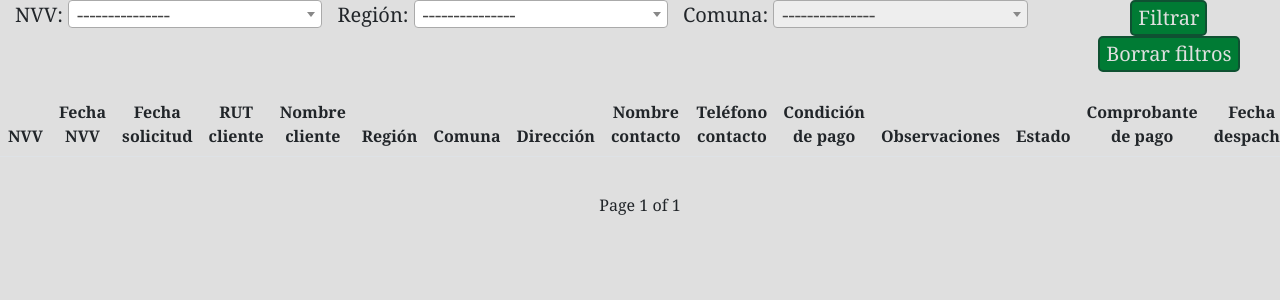
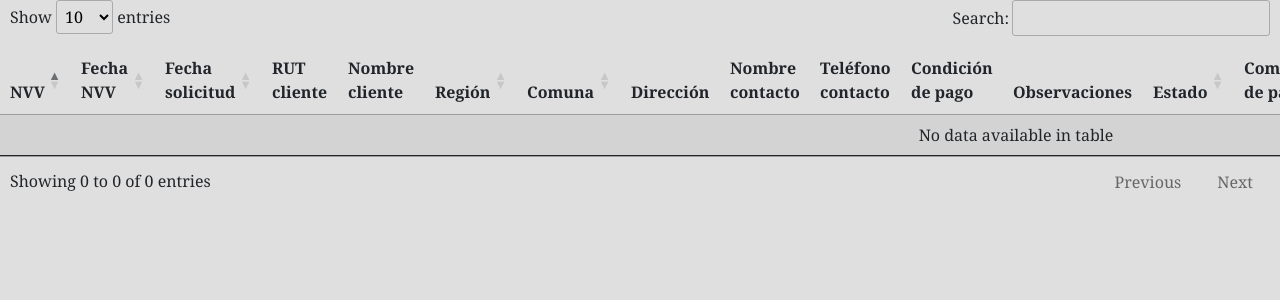
Before and after one commit to ElViisho/ProjectMejoraDespacho, a Django app: page /tabla_modificable in a window 1280 px wide. Shown: the part 87-387 px from the top of the page. Run offline with Django 4.2, Linux system fonts and the light colour scheme; data that the repository does not hold is empty; parts of the project's set-up code (start-up, migrations or seed data) failed here and were passed over; some libraries are stand-ins or nearby versions.

Commit message:
Made table a lot better

```diff
--- a/AppMejoraDespacho/static/css/tabla.css
+++ b/AppMejoraDespacho/static/css/tabla.css
@@ -1,37 +1,12 @@
-.pagination{
-    justify-content: center;
-    margin-top: 20px;
-    font-size: 16px;
-}
 
-.botones_filtro{
-    text-align: center;
-    margin-left: 30px;
-}
-
-.block-form_filtrado{
-    display: flex;
-    justify-content: center;
-    font-size: 20px;
+.dataTables_paginate, .dataTables_info {
+    margin-right: 10px;
+    margin-left: 10px;
     margin-bottom: 20px;
 }
 
-.text-filtro{
-    margin-left: 15px;
-    margin-right: 5px;
+.dataTables_length, .dataTables_filter {
+    margin-right: 10px;
+    margin-left: 10px;
+    margin-bottom: 10px;
 }
-
-.boton {
-    transition: background-color 1s , border-color 1s;
-    background-color: #007b34;
-    color: #dfdfdf;
-    border-radius: 5px;
-    border-style: solid;
-    border-color: #0f5132;
-}
-
-.boton:hover {
-    cursor: pointer;
-    background-color: #007b34bf;
-    transition-duration: 1s;
-}
--- a/AppMejoraDespacho/static/js/js_tabla.js
+++ b/AppMejoraDespacho/static/js/js_tabla.js
@@ -33,70 +33,43 @@ $('.Estado').change(function () {
 })
 
 $(document).ready(function() {
-    document.getElementById('filtro_NVV').style.width = "20%";
-    $('#filtro_NVV').select2();
-    document.getElementById('filtro_region').style.width = "20%";
-    $('#filtro_region').select2();
-    document.getElementById('filtro_comuna').style.width = "20%";
-    $('#filtro_comuna').select2();
-});
-
-
-$("#filtro_region").change(function () {
-    var url = "ajax/load-comunas/";
-    var regionId = $(this).val();
-
-    $.ajax({
-        url: url,
-        data: {
-            'region': regionId
+    $('#listado').DataTable({
+        "columns": [
+            null,
+            null,
+            null,
+            { "searchable": false, orderable: false },
+            { "searchable": false, orderable: false },
+            null,
+            null,
+            { "searchable": false, orderable: false },
+            { "searchable": false, orderable: false },
+            { "searchable": false, orderable: false },
+            { "searchable": false, orderable: false },
+            { "searchable": false, orderable: false },
+            null,
+            { "searchable": false, orderable: false },
+            null,
+            null,
+            null,
+            { "searchable": false, orderable: false },
+            { "searchable": false, orderable: false },
+            { "searchable": false, orderable: false },
+          ],
+        "search": {
+            "smart": false
         },
-        success: function (data) {
-            if (regionId == 0) {
-                $("#filtro_comuna").prop('disabled', true);
-                $("#filtro_comuna").html("<option value=0>---------------</option>")
-            }
-            else {
-                $("#filtro_comuna").prop('disabled', false);
-                $("#filtro_comuna").html("<option value=0>---------------</option>")
-                $("#filtro_comuna").append(data);
-            }
-        }
+        language: {
+            url: 'https://cdn.datatables.net/plug-ins/1.11.3/i18n/es-cl.json'
+        },
+        "scrollX": true,
+        "scrollY": "70vh",
+        "scrollCollapse": true,
+        buttons: {
+            buttons: [
+                { extend: 'next', className: 'boton' },
+                { extend: 'previous', className: 'boton' }
+            ]
+        },
     });
 });
-
-
-window.onbeforeunload = function() {
-    sessionStorage.setItem("filtro_NVV", $('#filtro_NVV').val());
-    sessionStorage.setItem("filtro_region", $('#filtro_region').val());
-    sessionStorage.setItem("filtro_comuna", $('#filtro_comuna').val());
-}
-window.onload = function() {
-    $('#filtro_NVV').val(sessionStorage.getItem("filtro_NVV"));
-    var region = sessionStorage.getItem("filtro_region");
-    if (region != 0 && region != null) {
-        $('#filtro_region').val(region);
-        var url = "ajax/load-comunas/";
-        var regionId = $('#filtro_region').val();
-
-        $.ajax({
-            url: url,
-            data: {
-                'region': regionId
-            },
-            success: function (data) {
-                $("#filtro_comuna").prop('disabled', false);
-                $("#filtro_comuna").html("<option value=0>---------------</option>")
-                $("#filtro_comuna").append(data);
-                $('#filtro_comuna').val(sessionStorage.getItem("filtro_comuna"));
-            }
-        });
-    }
-}
-
-
-function borrarFiltros() {
-    $('#filtro_NVV').val('');
-    $('#filtro_region').val(0);
-    $('#filtro_comuna').val(0);
-}
--- a/AppMejoraDespacho/templates/AppMejoraDespacho/tabla_modificable.html
+++ b/AppMejoraDespacho/templates/AppMejoraDespacho/tabla_modificable.html
@@ -10,45 +10,12 @@
 <script src="{% static 'js/js_choices.js' %}"></script>
 <link href="https://cdn.jsdelivr.net/npm/select2@4.1.0-rc.0/dist/css/select2.min.css" rel="stylesheet" />
 <script src="https://cdn.jsdelivr.net/npm/select2@4.1.0-rc.0/dist/js/select2.min.js"></script>
+<link rel="stylesheet" href="//cdn.datatables.net/1.11.3/css/jquery.dataTables.min.css">
+<script src="//cdn.datatables.net/1.11.3/js/jquery.dataTables.min.js"></script>
 {% endblock header%}
 
 {% block content %}
-
-
-<form id="filtrado" action="" mehtod="POST">
-    {% csrf_token %}
-    <div class="block-form_filtrado">
-        <label class="text-filtro">NVV:</label>
-        <select id="filtro_NVV" name="filtro_NVV">
-            <option value=''>---------------</option>
-            {% for item in queryset %}
-                <option value="{{ item.nvv }}">{{ item.nvv }}</option>
-            {% endfor %}
-        </select>
-
-        <label class="text-filtro">Región:</label>
-        <select id="filtro_region" name="filtro_region">
-            <option value=0>---------------</option>
-            {% for item in regiones %}
-                <option value="{{ item.0 }}">{{ item.1 }}</option>
-            {% endfor %}
-        </select>
-
-        <label class="text-filtro">Comuna:</label>
-        <select disabled id="filtro_comuna" name="filtro_comuna">
-            <option value=0>---------------</option>
-        </select>
-
-        <div class="botones_filtro">
-            <input type="submit" class="boton" value="Filtrar">
-            <input type="submit" class="boton" onclick="borrarFiltros()" value="Borrar filtros">
-        </div>
-
-    </div>
-
-</form>
-
-
+{% language 'es' %}
 <div class="table-responsive table-l">
     <table class="table table-hover table-striped table-image" id="listado">
         <thead>
@@ -149,21 +116,7 @@
             </tbody>
     </table>
 </div>
-
-<div class="pagination">
-    <span class="step-links">
-        {% if datos.has_previous %}
-            <input type="submit" class="boton boton_page" onclick="window.location='?{% url_replace page=datos.previous_page_number %}'" value="Prev">
-        {% endif %}
-        <span class="current">
-            Page {{ datos.number }} of {{ datos.paginator.num_pages }}
-        </span>
-        {% if datos.has_next %}
-            <input type="submit" class="boton boton_page" onclick="window.location='?{% url_replace page=datos.next_page_number %}'" value="Next">
-        {% endif %}
-    </span>
-</div>
-
+{% endlanguage %}
 <script src="{% static 'js/js_tabla.js' %}"></script>
 
 {% endblock content %}
--- a/AppMejoraDespacho/views.py
+++ b/AppMejoraDespacho/views.py
@@ -110,25 +110,12 @@ def tabla(request):
 	'''
 	queryset = Ordenes.objects.all()
 	datos = queryset
-	if request.method == "GET":
-		nvv_query = request.GET.get('filtro_NVV')
-		if nvv_query != '' and nvv_query is not None:
-			datos = queryset.filter(nvv__icontains=nvv_query)
-		region_query = request.GET.get('filtro_region')
-		if region_query != '0' and region_query is not None:
-			datos = datos.filter(region=region_query)
-		comuna_query = request.GET.get('filtro_comuna')
-		if comuna_query != '0' and comuna_query is not None:
-			datos = datos.filter(comuna=comuna_query)
-		p = Paginator(datos, 5)
-		page_num = request.GET.get('page',1)
-		page = p.page(page_num)
 
 	if request.method == "POST":
 		data = request.POST
 		Ordenes.objects.filter(nvv=data['nvv']).update(estado=data['option'])
 
-	return render(request, "AppMejoraDespacho/tabla.html",{"datos": page, "queryset": queryset, "regiones": regiones, "comunas": comunas,})
+	return render(request, "AppMejoraDespacho/tabla.html",{"datos": queryset, "queryset": queryset, "regiones": regiones, "comunas": comunas,})
 
 def tabla_modificable(request):
 	'''
@@ -136,25 +123,11 @@ def tabla_modificable(request):
 	'''
 	queryset = Ordenes.objects.all()
 	datos = queryset
-	if request.method == "GET":
-		nvv_query = request.GET.get('filtro_NVV')
-		if nvv_query != '' and nvv_query is not None:
-			datos = queryset.filter(nvv__icontains=nvv_query)
-		region_query = request.GET.get('filtro_region')
-		if region_query != '0' and region_query is not None:
-			datos = datos.filter(region=region_query)
-		comuna_query = request.GET.get('filtro_comuna')
-		if comuna_query != '0' and comuna_query is not None:
-			datos = datos.filter(comuna=comuna_query)
-		p = Paginator(datos, 5)
-		page_num = request.GET.get('page',1)
-		page = p.page(page_num)
-
 	if request.method == "POST":
 		data = request.POST
 		Ordenes.objects.filter(nvv=data['nvv']).update(estado=data['option'])
 
-	return render(request, "AppMejoraDespacho/tabla_modificable.html",{"datos": page, "queryset": queryset, "regiones": regiones, "comunas": comunas,})
+	return render(request, "AppMejoraDespacho/tabla_modificable.html",{"datos": datos, "queryset": queryset, "regiones": regiones, "comunas": comunas,})
 
 def load_comunas(request):
     region = request.GET.get('region')
--- a/ProjectMejoraDespacho/settings.py
+++ b/ProjectMejoraDespacho/settings.py
@@ -128,7 +128,7 @@ AUTH_PASSWORD_VALIDATORS = [
 
 LANGUAGE_CODE = 'en-us'
 
-TIME_ZONE = 'UTC'
+TIME_ZONE = 'America/Santiago'
 
 USE_I18N = True
 
```
